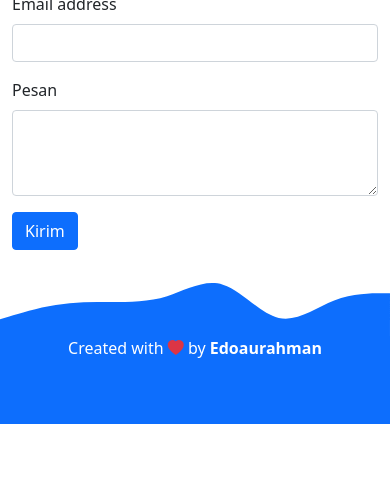
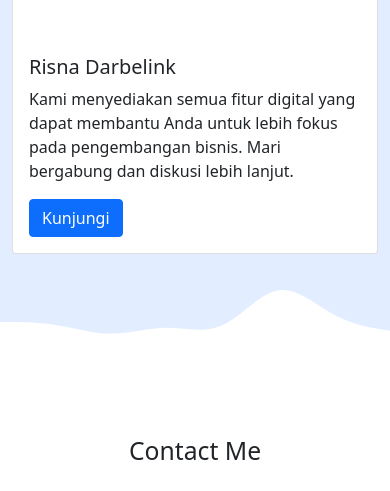
Before and after one commit to edoaurahman/portfolio, a PHP site: page / in a window 390 px wide. Shown: the part 2430-2921 px from the top of the page. Before the commit the page ends 2854 px from the top, so only its background shows below. Run offline with PHP 8.4, Linux system fonts and the light colour scheme.

Commit message:
add risna daberlink

```diff
--- a/index.php
+++ b/index.php
@@ -110,6 +110,20 @@
                         </div>
                     </div>
                 </div>
+
+                <div class="col-md-4 mb-3">
+                    <div class="card">
+                        <div class="image">
+                            <img src="https://risnadarbelink.com/wp-content/uploads/2022/04/logo-darbelink.webp" class="card-img-top bg-dark" width="100px" alt="...">
+                        </div>
+                        <div class="card-body">
+                            <h5 class="card-title">Risna Darbelink</h5>
+                            <p class="card-text">Kami menyediakan semua fitur digital yang dapat membantu Anda untuk lebih fokus pada pengembangan bisnis. Mari bergabung dan diskusi lebih lanjut.</p>
+                            <a href="https://risnadarbelink.com/" target="_blank" class="btn btn-primary">Kunjungi</a>
+                        </div>
+                    </div>
+                </div>
+
             </div>
         </div>
         <svg xmlns="http://www.w3.org/2000/svg" viewBox="0 0 1440 320">
```
